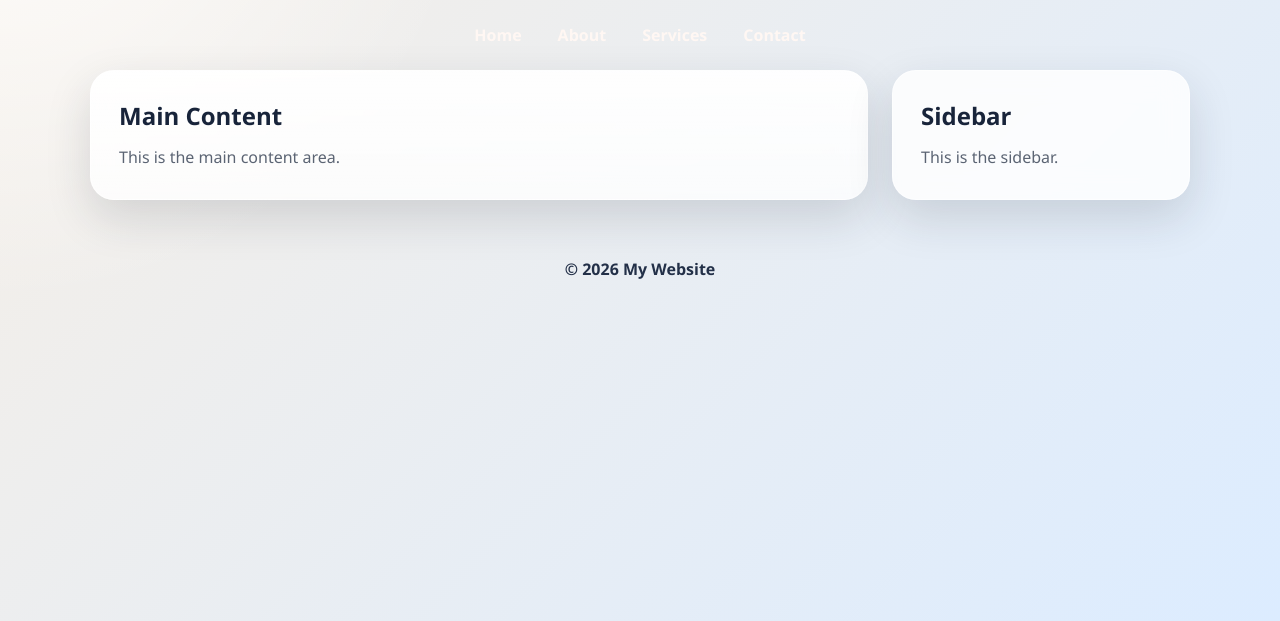
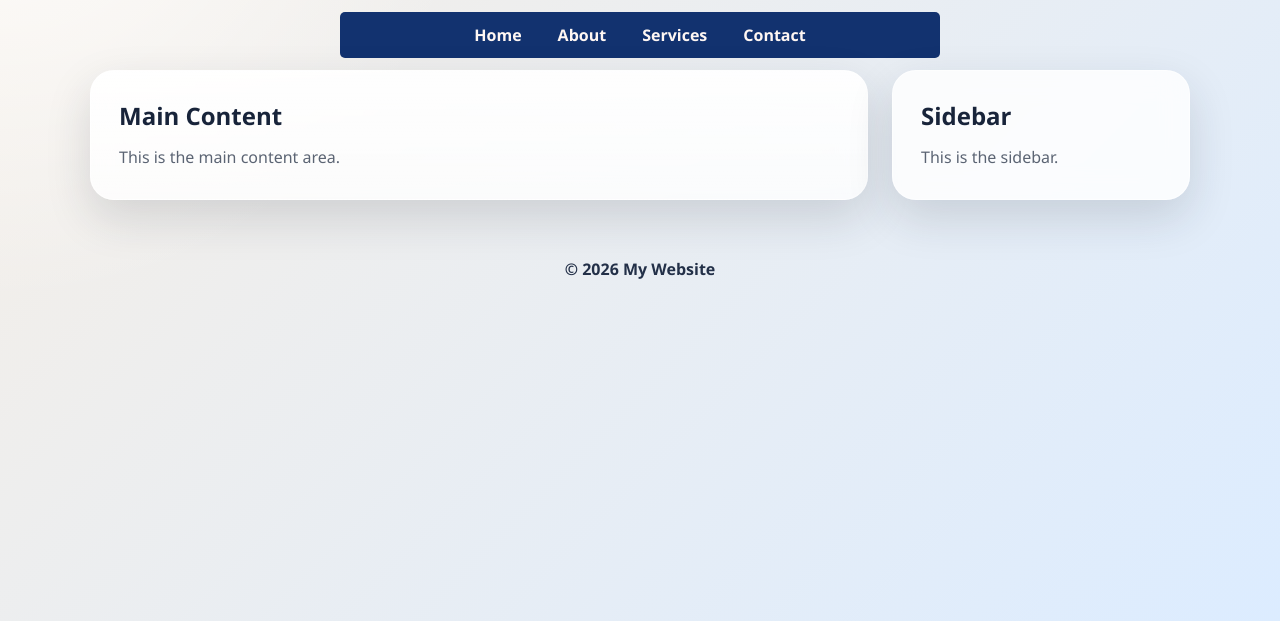
Before and after one commit to Sunilbadu/github, a plain HTML site: page index.html in a window 1280 px wide. Shown: the part 179-800 px from the top of the page. Drawn offline with Linux system fonts and the light colour scheme.

Commit message:
fixed aagaman's bad css

```diff
--- a/style.css
+++ b/style.css
@@ -50,6 +50,7 @@ body {
 
 .navbar {
     display: flex;
+    background-color: #12326f;
     justify-content: center;
     flex-wrap: wrap;
     width: min(90%, 600px);
```
